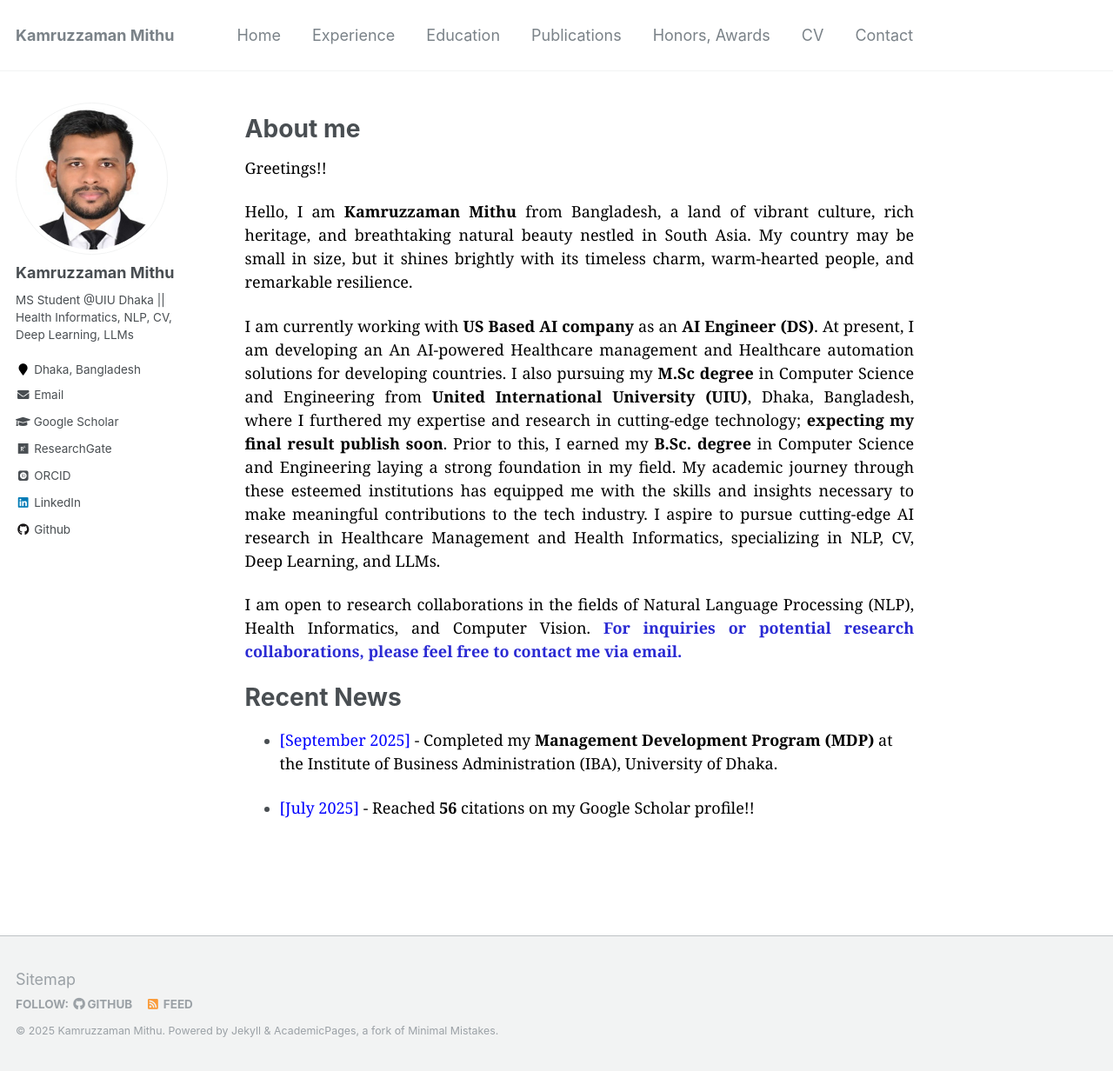
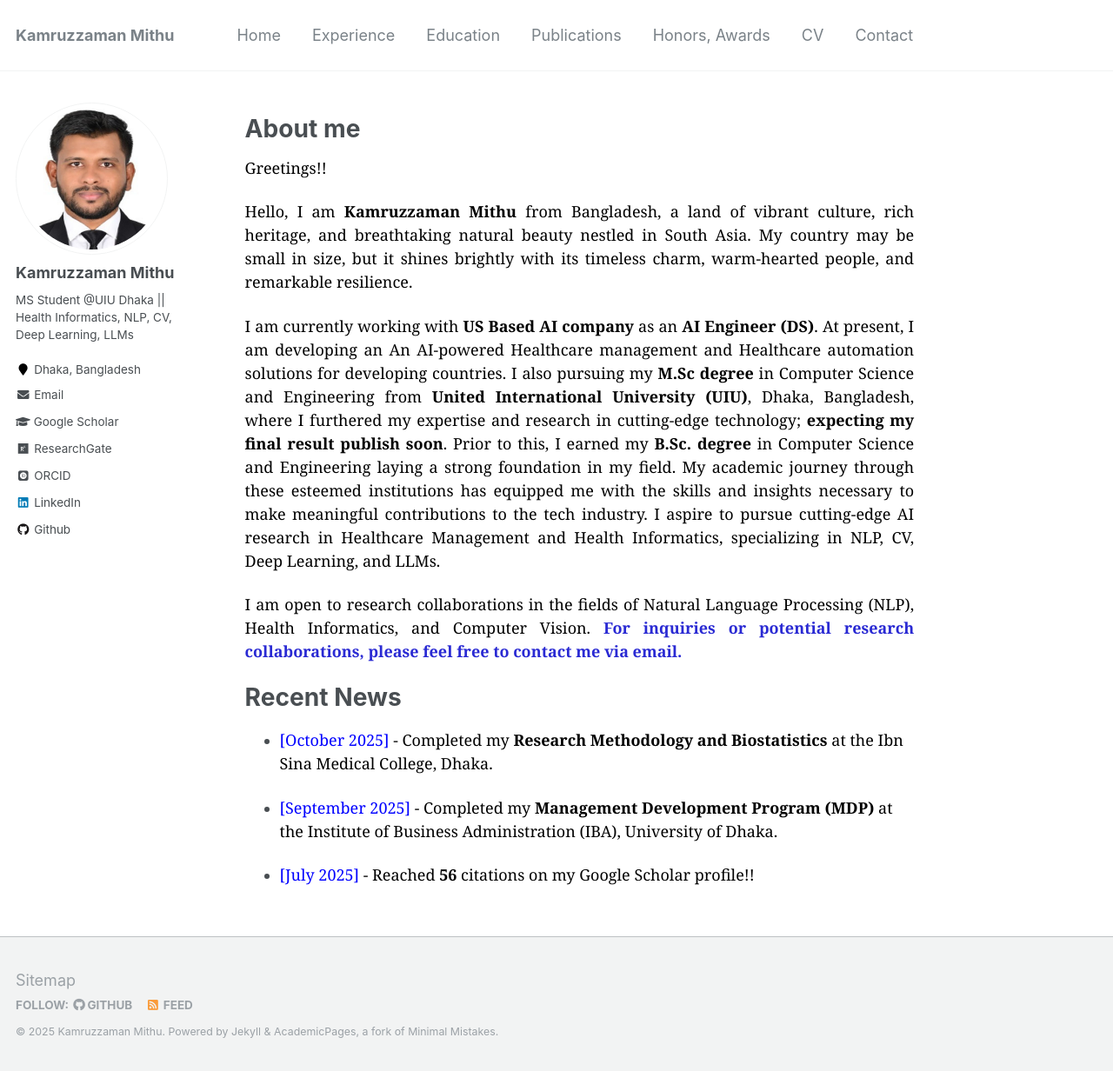
Before and after one commit to kmithuiu/kmithuiu.github.io, a Jekyll site: the page built from _pages/about.md, in a window 1280 px wide and 1232 px high. Shown: the whole window at 87% size. Built offline with Jekyll 4.4.1, drawn with Linux system fonts in a browser that asks for light colours; some web fonts are replaced.

Commit message:
Update about.md

```diff
--- a/_pages/about.md
+++ b/_pages/about.md
@@ -24,6 +24,9 @@ redirect_from:
 
 # Recent News
 <!-- * <span style="font-family:Georgia; color:black"><span style="color:Blue">[January 2025]</span> - Started my <b>PhD program</b> at the school of Systems and Computing, <a href="https://www.unsw.edu.au/canberra" target="_blank" style="color:#364850;font-weight:bold">The University of New South Wales</a>, Canberra, ACT 2600, Australia. -->
+* <span style="font-family:Georgia; color:black"><span style="color:Blue">[October 2025]</span> - Completed my
+ <b>Research Methodology and Biostatistics</b> at the Ibn Sina Medical College, Dhaka.
+
 * <span style="font-family:Georgia; color:black"><span style="color:Blue">[September 2025]</span> - Completed my
  <b>Management Development Program (MDP)</b> at the Institute of Business Administration (IBA), University of Dhaka.
 
```
